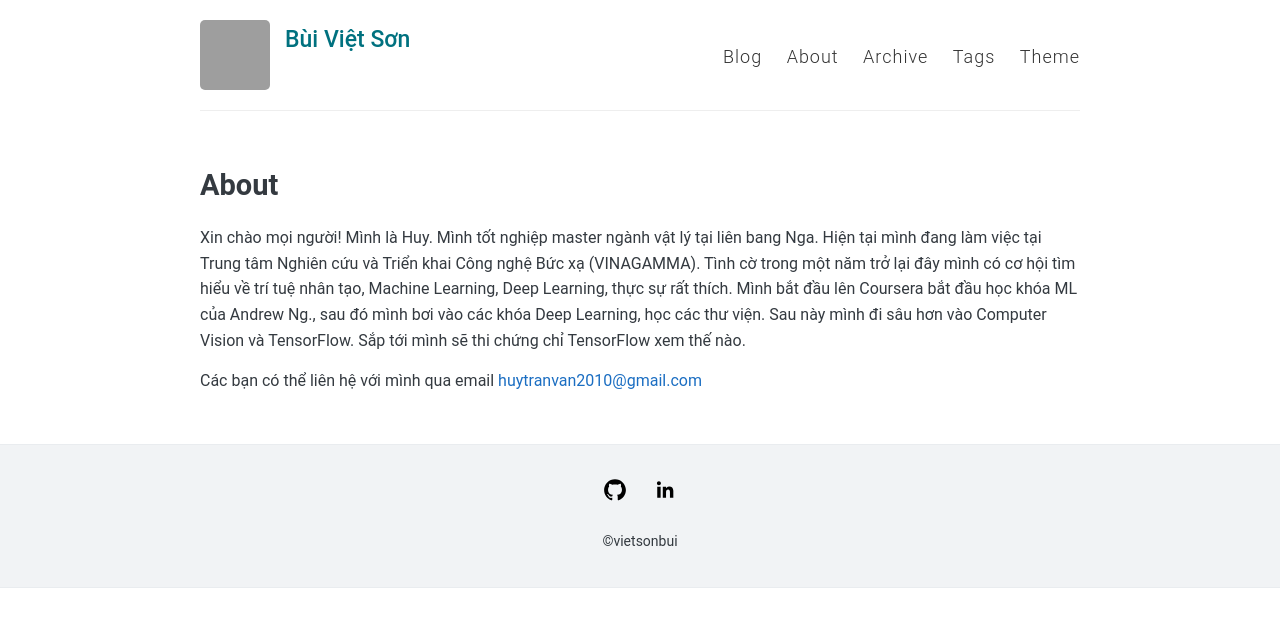
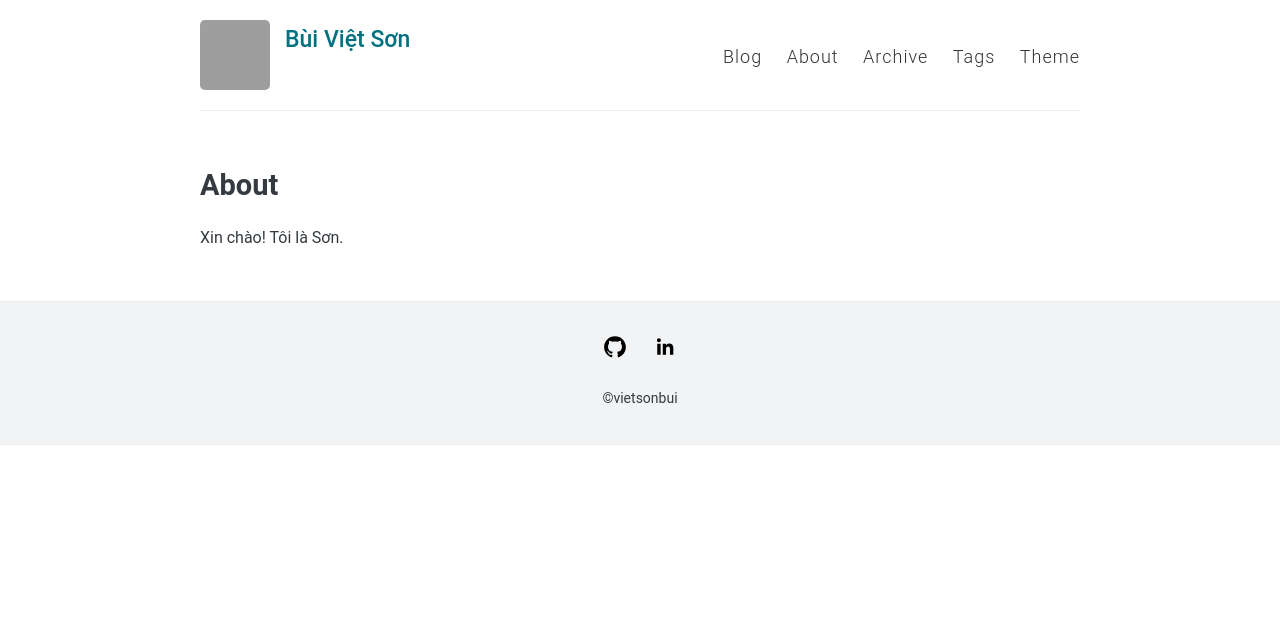
Before and after one commit to vietsonbui/vietsonbui.github.io, a Jekyll site: the page built from about.md, in a window 1280 px wide. Shown: the top 627 px of the page. Built offline with Jekyll 4.4.1, drawn with Linux system fonts in a browser that asks for light colours; grey boxes are pictures that could not be loaded.

Commit message:
Update about.md

```diff
--- a/about.md
+++ b/about.md
@@ -4,8 +4,5 @@ title: About
 permalink: /about/
 ---
 
-Xin chào mọi người!
-Mình là Huy. Mình tốt nghiệp master ngành vật lý tại liên bang Nga. Hiện tại mình đang làm việc tại Trung tâm Nghiên cứu và Triển khai Công nghệ Bức xạ (VINAGAMMA). Tình cờ trong một năm trở lại đây mình có cơ hội tìm hiểu về trí tuệ nhân tạo, Machine Learning, Deep Learning, thực sự rất thích. Mình bắt đầu lên Coursera bắt đầu học khóa ML của Andrew Ng., sau đó mình bơi vào các khóa Deep Learning, học các thư viện. Sau này mình đi sâu hơn vào Computer Vision và TensorFlow. Sắp tới mình sẽ thi chứng chỉ TensorFlow xem thế nào.
-
-Các bạn có thể liên hệ với mình qua email
-[huytranvan2010@gmail.com](huytranvan2010@gmail.com)
+Xin chào!
+Tôi là Sơn.
```
